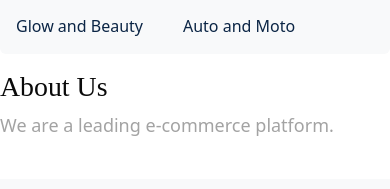
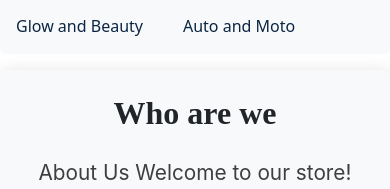
Before and after one commit to JSX-Learning-Path/E-Commerce, a React (Vite) app in the folder commerce/: page /about in a window 390 px wide. Shown: the part 514-703 px from the top of the page. Built offline with nearby package versions, Linux system fonts and the light colour scheme; no server answers.

Commit message:
feat: Add About section with styling; update Contact and FAQ components for improved layout and responsiveness

```diff
--- /dev/null
+++ b/commerce/src/styles/About.css
@@ -0,0 +1,34 @@
+.about-section {
+  padding: 2rem;
+  border-radius: 0.5rem;
+  box-shadow: 0 0 1rem rgba(0, 0, 0, 0.1);
+  font-family: "Inter", sans-serif;
+}
+
+.section-title {
+  font-size: 3rem;
+  font-weight: bold;
+  margin-bottom: 1rem;
+}
+
+.section-subtitle {
+  font-size: 1.25rem;
+  color: #6c757d;
+  margin-bottom: 1rem;
+  max-width: 80%;
+}
+
+@media (max-width: 768px) {
+  .about-section {
+    padding: 1rem;
+  }
+
+  .section-title {
+    font-size: 2rem;
+  }
+
+  .section-subtitle {
+    font-size: 1.3rem;
+    max-width: 100%;
+  }
+}
--- a/commerce/src/styles/Contacts.css
+++ b/commerce/src/styles/Contacts.css
@@ -5,6 +5,7 @@
   backdrop-filter: blur(50px);
 }
 h1 {
+  font-size: 55px;
   color: #0a0a0a;
   font-family: "Arial, sans-serif";
 }
--- a/commerce/src/styles/Faq.css
+++ b/commerce/src/styles/Faq.css
@@ -1,7 +1,5 @@
 .faq-arrow.open {
   transform: rotate(180deg);
-  transform: scale(1.6);
-
 }
 .faq-answer {
   max-height: 0;
@@ -12,15 +10,13 @@
     opacity 220ms ease-in-out,
     padding 220ms ease-in-out;
   padding-top: 0;
+  border-radius: 5px;
 }
 .faq-answer.open {
   align-items: center;
   max-height: 400px;
   opacity: 1;
   padding-top: 0.5rem;
-  background-color: rgb(245, 242, 242);
+  background-color: rgba(0, 0, 0, 0.05);
   padding-top: 10px;
 }
-.faq-answer p {
-  margin: 0;
-}
--- a/commerce/src/view/About.jsx
+++ b/commerce/src/view/About.jsx
@@ -1,12 +1,36 @@
+import "../styles/About.css";
+
 function About() {
   return (
-    <div>
-      <h1>About Us</h1>
-      <p>We are a leading e-commerce platform.</p>
-    </div>
+    <section className="about-section d-flex flex-column align-items-center bg-light w-85 mx-auto p-4">
+      <h1 className="section-title text-dark">Who are we </h1>
+      <p className="section-subtitle text-black  opacity-75 text-center mt-2">
+        About Us Welcome to our store! We created this brand with one simple
+        goal — to provide customers with high-quality products, excellent
+        service, and a smooth online shopping experience. In today’s fast-moving
+        world, we understand how important convenience, trust, and reliability
+        are when shopping online, and that’s exactly what we aim to deliver
+        every day. Our store offers carefully selected products designed to meet
+        modern needs, styles, and lifestyles. We focus on quality,
+        affordability, and customer satisfaction because we believe every
+        customer deserves products they can trust and enjoy. Every item in our
+        collection is chosen with attention to detail to ensure it meets our
+        standards before reaching you. We are passionate about creating a
+        shopping experience that is simple, secure, and enjoyable from start to
+        finish. From browsing our products to receiving your order, we work hard
+        to make every step easy and stress-free. Our team is constantly
+        improving our store, expanding our product range, and listening to
+        customer feedback so we can continue to grow and serve you better.
+        Customer satisfaction is at the heart of everything we do. We value
+        honesty, transparency, and long-term relationships with our customers.
+        Whether you are shopping for yourself, your home, or looking for the
+        perfect gift, we are here to help you find exactly what you need. Thank
+        you for visiting our store and supporting our journey. We truly
+        appreciate every customer and every order. We look forward to becoming
+        your trusted destination for quality products and outstanding service.
+      </p>
+    </section>
   );
 }
 
-
-
 export default About;
--- a/commerce/src/view/Contact.jsx
+++ b/commerce/src/view/Contact.jsx
@@ -76,7 +76,7 @@ function Contact() {
   return (
     <div className="d-flex flex-column align-items-center bg-light min-vh-100">
       <h1 className="">Contact Us</h1>
-      <p>We'd Love to hear from you</p>
+      <p className="text-sm">We would  Love to hear from you</p>
       <div className="d-flex flex-column flex-lg-row mt-3 gap-5">
         <div className="card p-3 bg-light shadow-lg border-0">
           <h3 className="justify-content-center d-flex ">Send us a Message</h3>
@@ -122,8 +122,8 @@ function Contact() {
                 required
               />
             </div>
-            <div className="d-flex flex-column col-md-10 ">
-              <label htmlFor="message" className="mb-2">
+            <div className="d-flex flex-column col-md-20  ">
+              <label htmlFor="message" className="mb-2 ">
                 Message:
               </label>
               <textarea
--- a/commerce/src/view/FAQ.jsx
+++ b/commerce/src/view/FAQ.jsx
@@ -11,11 +11,10 @@ function FAQ() {
   };
 
   return (
-    <div className=" mt-4 bg-light p-4 rounded ">
-      <p className="text-center text-black text-opacity-75">Find them here.</p>
+    <div className="mt-4 bg-light p-4 rounded width-300">
       <h2 className="text-dark text-center text-sm ">
         You have questions?{" "}
-        <span className="text-underline text-success opacity-75">
+        <span className="text-underline text-success opacity-75 text-sm">
           Find them here.
         </span>{" "}
       </h2>
@@ -24,14 +23,14 @@ function FAQ() {
         return (
           <div key={index} className="p-2 mb-1">
             <div
-              className="d-flex align-items-center justify-content-between text-muted text-sm text-underline"
+              className="d-flex align-items-center justify-content-between "
               onClick={() => toggleAnswer(index)}
               style={{ cursor: "pointer" }}
             >
-              <p className="text-muted mb-0">{item.question}</p>
+              <p className="text-muted mb-0 ">{item.question}</p>
               <IoIosArrowDown
-                className={`faq-arrow ${open ? "open" : ""} text-muted`}
-                style={{ transition: "transform 200ms" }}
+                className={`faq-arrow ${open ? "open" : ""} text-muted rounded`}
+                style={{ transition: "transform 200ms"}}
                 aria-hidden="true"
               />
             </div>
```
